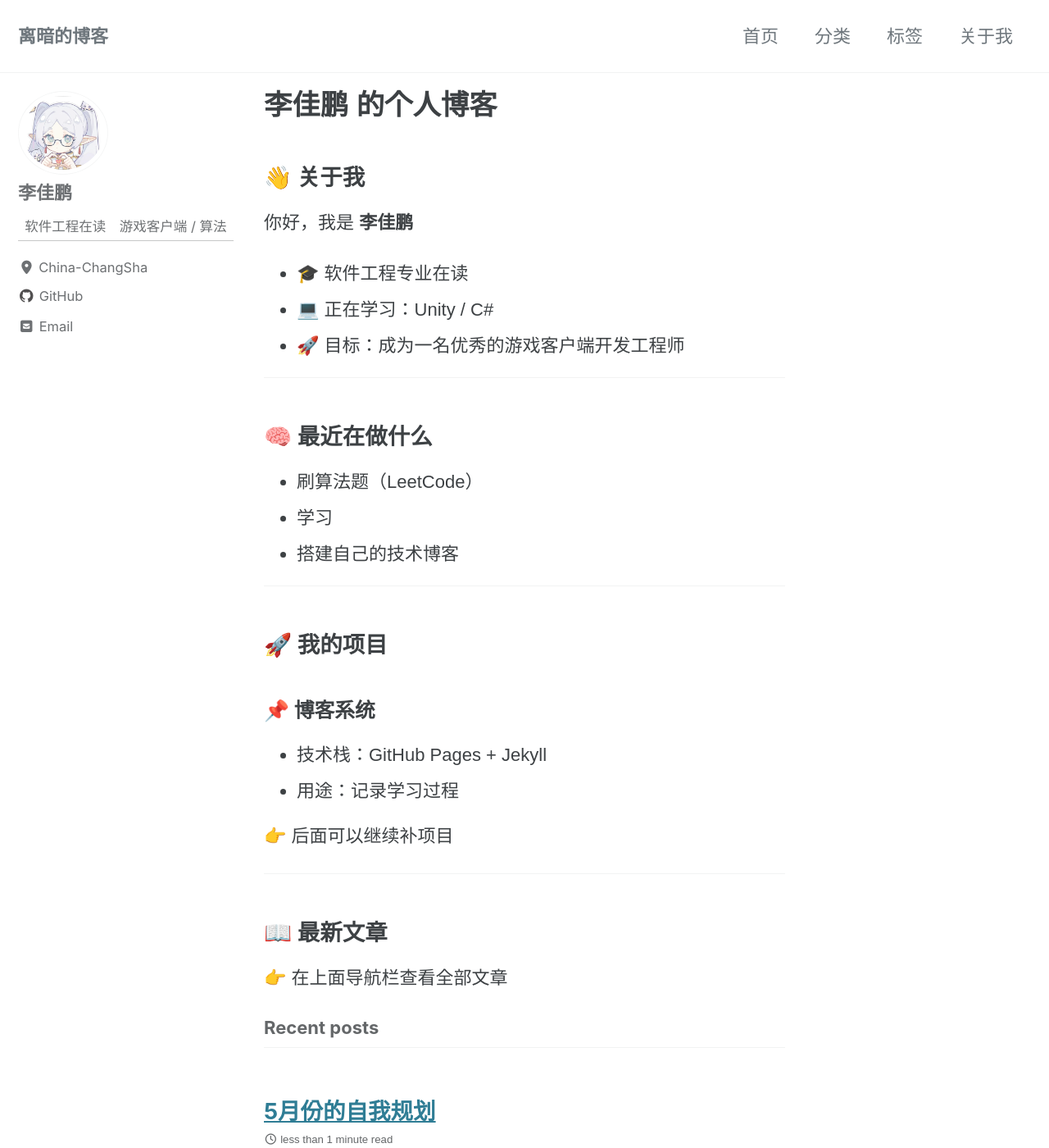
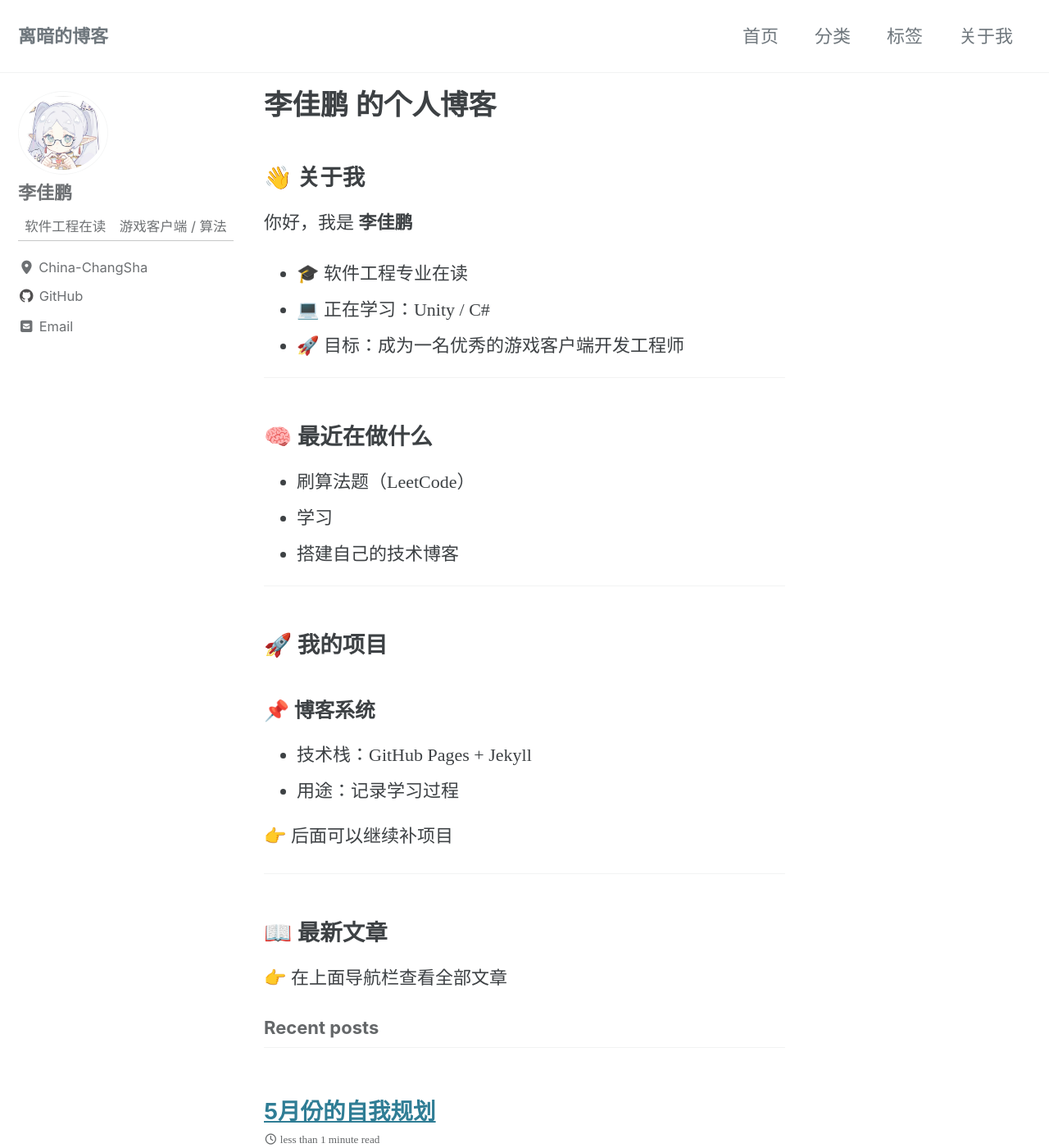
Before and after one commit to LJP3315/LJP3315.github.io, a Jekyll site: the page built from index.md, in a window 1280 px wide and 1400 px high. Shown: the whole window at 82% size. Built offline with Jekyll 4.4.1, drawn with Linux system fonts in a browser that asks for light colours; cached includes are drawn as plain includes; a style sheet for code colours, icons or effects is not loaded.

Commit message:
正文字体改为思源宋体

```diff
--- a/_includes/head/custom.html
+++ b/_includes/head/custom.html
@@ -1,11 +1,11 @@
 <!-- start custom head snippets -->
 
-<!-- 霞鹜文楷（正文字体） -->
-<link rel="stylesheet" href="https://cdn.jsdelivr.net/npm/lxgw-wenkai-webfont@1.330.0/style.css">
-
-<!-- 保留 Fira Code（代码字体） -->
+<!-- 思源宋体（正文字体） -->
 <link rel="preconnect" href="https://fonts.googleapis.com">
 <link rel="preconnect" href="https://fonts.gstatic.com" crossorigin>
+<link href="https://fonts.googleapis.com/css2?family=Noto+Serif+SC:wght@200;300;400;500;600;700;900&display=swap" rel="stylesheet">
+
+<!-- Fira Code（代码字体） -->
 <link href="https://fonts.googleapis.com/css2?family=Fira+Code:wght@300;400;500;600;700&display=swap" rel="stylesheet">
 
 <!-- end custom head snippets -->
--- a/assets/css/main.scss
+++ b/assets/css/main.scss
@@ -8,7 +8,7 @@
 @import "minimal-mistakes/skins/{{ site.minimal_mistakes_skin | default: 'default' }}"; // skin
 @import "minimal-mistakes"; // main partials
 
-// 正文字体使用霞鹜文楷（加强优先级）
+// 正文字体使用思源宋体
 body,
 .page__content,
 .page__content p,
@@ -22,7 +22,7 @@
 .page__meta,
 .author__name,
 .nav__items {
-  font-family: 'LXGW WenKai', 'Noto Sans SC', sans-serif !important;
+  font-family: 'Noto Serif SC', 'Source Han Serif SC', 'Songti SC', serif !important;
 }
 
 // 代码字体使用 Fira Code
```
